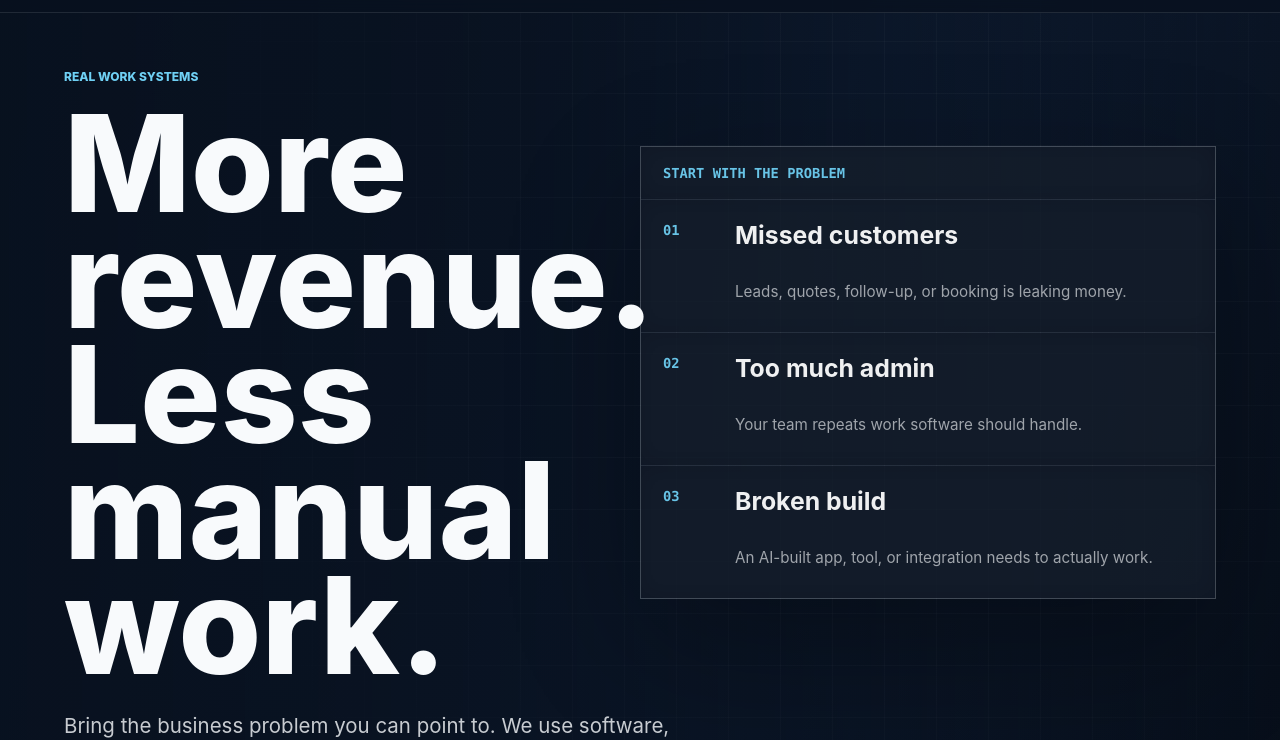
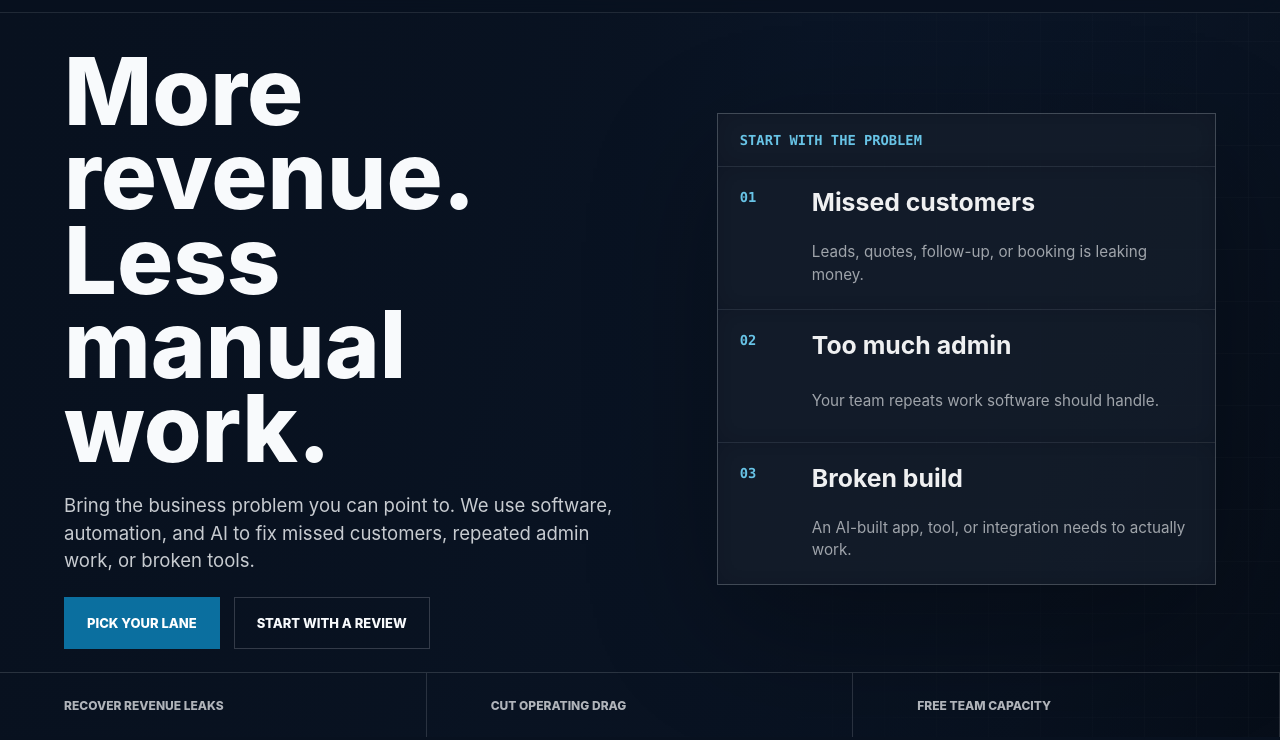
Before and after one commit to piu-base/realworksystems.com, a website: page index.html in a window 1280 px wide. Shown: the part 63-803 px from the top of the page. Drawn offline with Linux system fonts and the light colour scheme.

Commit message:
Tighten hero layout and background texture

```diff
--- a/index.html
+++ b/index.html
@@ -57,7 +57,6 @@
         </div>
 
         <div class="hero-copy" data-reveal>
-          <p class="eyebrow">Real Work Systems</p>
           <h1><span>More revenue.</span><span>Less manual work.</span></h1>
           <p class="hero-subtitle">
             Bring the business problem you can point to. We use software, automation, and AI to fix missed customers, repeated admin work, or broken tools.
--- a/styles.css
+++ b/styles.css
@@ -145,11 +145,13 @@
   min-height: 100svh;
   position: relative;
   overflow: hidden;
-  display: flex;
+  display: grid;
+  grid-template-columns: minmax(0, 0.9fr) minmax(420px, 0.78fr);
+  gap: clamp(36px, 6vw, 86px);
   align-items: center;
-  padding: calc(var(--header) + 56px) clamp(18px, 5vw, 72px) 90px;
+  padding: calc(var(--header) + 36px) clamp(18px, 5vw, 72px) 88px;
   background:
-    linear-gradient(90deg, rgba(8, 17, 31, 0.96) 0%, rgba(8, 17, 31, 0.84) 44%, rgba(8, 17, 31, 0.34) 100%),
+    linear-gradient(90deg, rgba(8, 17, 31, 0.98) 0%, rgba(8, 17, 31, 0.88) 48%, rgba(8, 17, 31, 0.46) 100%),
     linear-gradient(115deg, #08111f 0%, #102039 52%, #050a12 100%);
 }
 
@@ -158,18 +160,21 @@
   position: absolute;
   inset: 0;
   background-image:
-    linear-gradient(rgba(248, 250, 252, 0.045) 1px, transparent 1px),
-    linear-gradient(90deg, rgba(248, 250, 252, 0.045) 1px, transparent 1px);
+    linear-gradient(rgba(248, 250, 252, 0.028) 1px, transparent 1px),
+    linear-gradient(90deg, rgba(248, 250, 252, 0.028) 1px, transparent 1px);
   background-size: 52px 52px;
-  mask-image: radial-gradient(circle at 70% 35%, black, transparent 72%);
+  mask-image: linear-gradient(90deg, transparent 0%, transparent 49%, rgba(0, 0, 0, 0.26) 65%, black 100%);
+  opacity: 0.72;
   pointer-events: none;
 }
 
 .hero-copy {
   position: relative;
   z-index: 2;
+  grid-column: 1;
+  grid-row: 1;
   width: 100%;
-  max-width: 760px;
+  max-width: 680px;
 }
 
 .eyebrow,
@@ -190,10 +195,10 @@
 }
 
 h1 {
-  margin-bottom: 26px;
-  max-width: 830px;
-  font-size: 8.4rem;
-  line-height: 0.86;
+  margin-bottom: 22px;
+  max-width: 700px;
+  font-size: 5.85rem;
+  line-height: 0.9;
   font-weight: 820;
   letter-spacing: 0;
 }
@@ -203,17 +208,17 @@
 }
 
 .hero-subtitle {
-  max-width: 660px;
+  max-width: 600px;
   color: rgba(248, 250, 252, 0.8);
-  font-size: 1.28rem;
-  line-height: 1.55;
+  font-size: 1.16rem;
+  line-height: 1.48;
 }
 
 .hero-actions {
   display: flex;
   flex-wrap: wrap;
   gap: 14px;
-  margin-top: 36px;
+  margin-top: 22px;
 }
 
 .button {
@@ -254,11 +259,12 @@
 }
 
 .hero-visual {
-  position: absolute;
+  position: relative;
   z-index: 1;
-  top: 20%;
-  right: clamp(18px, 5vw, 72px);
-  width: min(45vw, 650px);
+  grid-column: 2;
+  grid-row: 1;
+  width: 100%;
+  align-self: center;
   opacity: 0.94;
 }
 
@@ -1072,7 +1078,7 @@
 
 @media (max-width: 1200px) {
   h1 {
-    font-size: 7rem;
+    font-size: 5.45rem;
   }
 
   .large-copy h2,
@@ -1103,11 +1109,13 @@
   }
 
   .hero {
+    display: flex;
     align-items: flex-end;
     padding-bottom: 150px;
   }
 
   .hero-visual {
+    position: absolute;
     top: 12%;
     right: -18%;
     width: 76vw;
@@ -1131,7 +1139,7 @@
   }
 
   h1 {
-    font-size: 5.3rem;
+    font-size: 4.35rem;
   }
 
   .large-copy h2,
@@ -1202,14 +1210,14 @@
   }
 
   h1 {
-    font-size: 3.25rem;
+    font-size: 2.95rem;
     line-height: 0.92;
   }
 
   .hero {
     padding-left: 24px;
     padding-right: 24px;
-    padding-top: calc(var(--header) + 132px);
+    padding-top: calc(var(--header) + 108px);
     padding-bottom: 172px;
     align-items: flex-start;
   }
```
